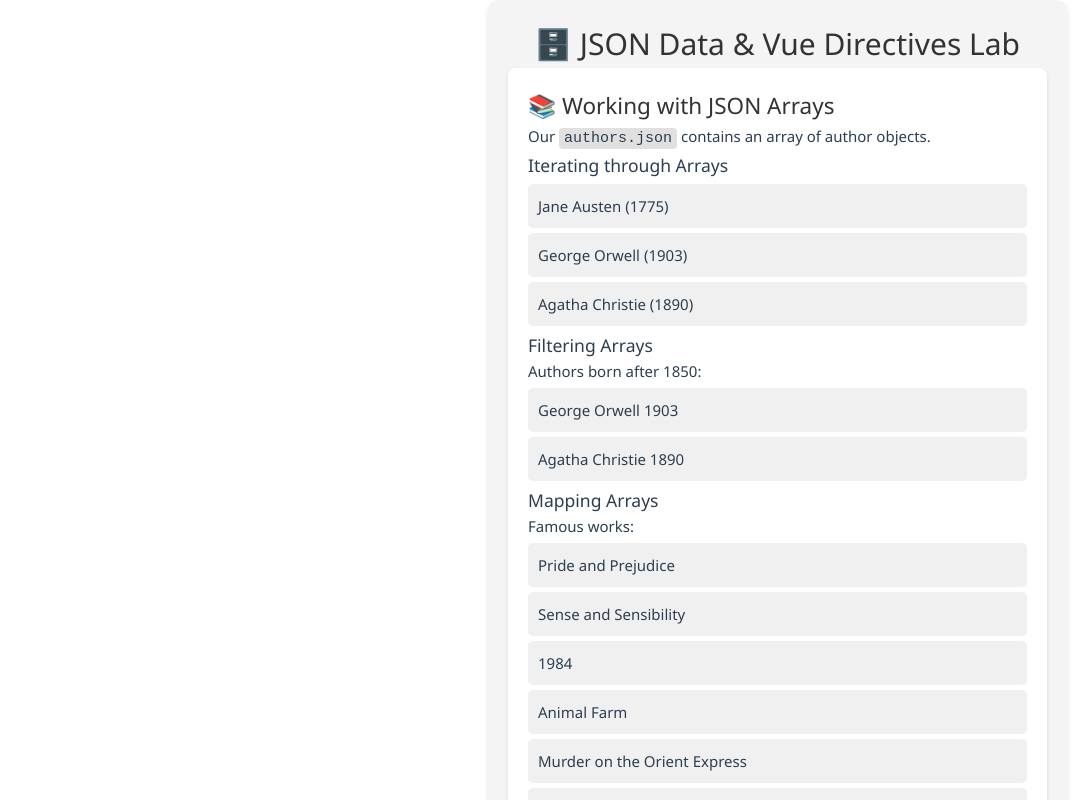
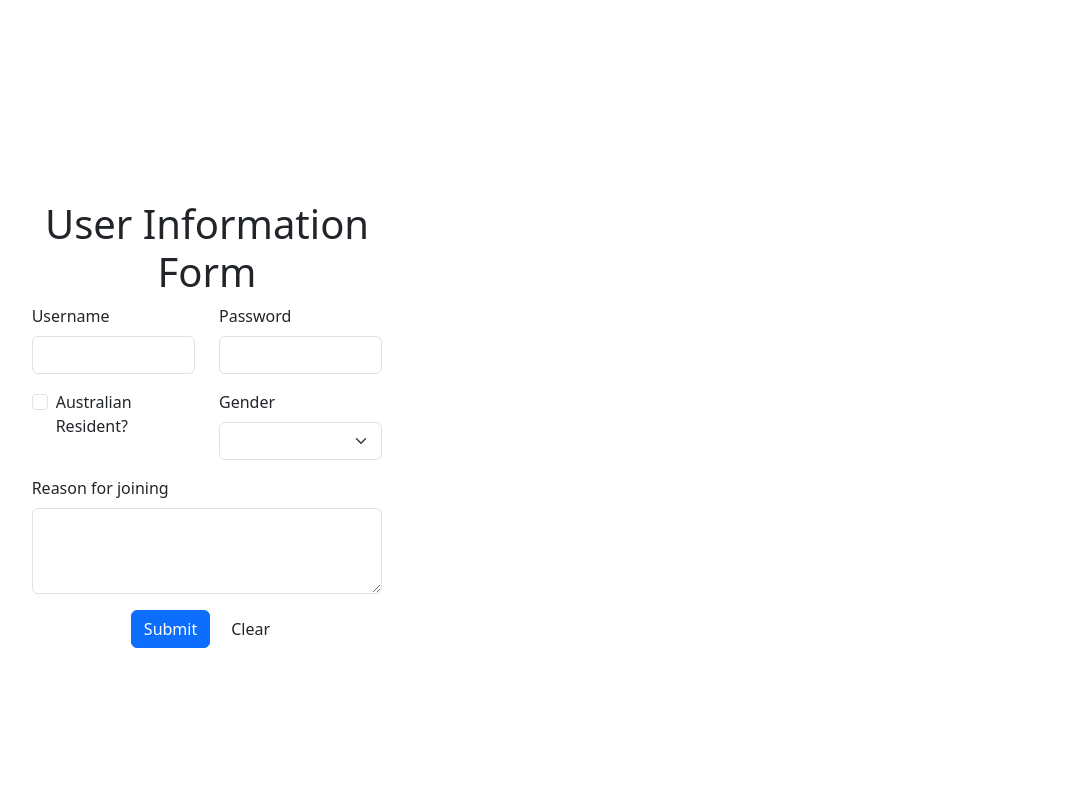
Before and after one commit to ratt0008/raghul-fit5032, a Vue app in the folder raghul-library/: page / in a window 1280 px wide. Shown: the top 800 px of the page, without its empty margins (152-1233 px from the left). Built offline with nearby package versions, Linux system fonts and the light colour scheme.

Commit message:
Week 3, Activities 1-6

```diff
--- a/raghul-library/package.json
+++ b/raghul-library/package.json
@@ -11,6 +11,7 @@
     "format": "prettier --write src/"
   },
   "dependencies": {
+    "bootstrap": "^5.3.3",
     "vue": "^3.4.29"
   },
   "devDependencies": {
--- a/raghul-library/src/App.vue
+++ b/raghul-library/src/App.vue
@@ -2,21 +2,37 @@
 import HelloWorld from './components/HelloWorld.vue'
 import TheWelcome from './components/TheWelcome.vue'
 import JSON from './components/JSON.vue'
+import Form from './components/Form.vue';
 </script>
 
 <template>
-  <header>
-    <!-- <img alt="Vue logo" class="logo" src="./assets/logo.svg" width="125" height="125" />
+  <!-- <TheWelcome /> -->
+  <!-- <JSON></JSON> -->
+  <!-- <div class="form">
+  <h1>User Information Form / Credentials</h1>
+      <! <form>
+          <label for="username">Username:</label><br>
+          <input type="text" id="username" name="username"><br>
 
-    <div class="wrapper">
-      <HelloWorld msg="You did it!" />
-    </div> -->
-  </header>
+          <label for="password">Password:</label><br>
+          <input type="password" id="password" name="password"><br>
 
-  <main>
-    <!-- <TheWelcome /> -->
-    <JSON></JSON>
-  </main>
+          <label for="isAustralian">Australian Resident?</label><br>
+          <input type="checkbox" id="isAustralian" name="isAustralian"><br>
+
+          <label for="reason">Reason For Joining:</label><br>
+          <textarea id="reason" name="reason" rows="3"></textarea><br>
+
+          <label for="gender">Gender</label><br>
+          <select id="gender">
+              <option value="female">Female</option>
+              <option value="male">Male</option>
+              <option value="other">Other</option>
+          </select>
+      </form> -->
+  <!-- </div> -->
+  <Form></Form>
+
 </template>
 
 <style scoped>
--- a/raghul-library/src/assets/base.css
+++ b/raghul-library/src/assets/base.css
@@ -36,7 +36,7 @@
   --section-gap: 160px;
 }
 
-@media (prefers-color-scheme: dark) {
+/* @media (prefers-color-scheme: dark) {
   :root {
     --color-background: var(--vt-c-black);
     --color-background-soft: var(--vt-c-black-soft);
@@ -48,7 +48,7 @@
     --color-heading: var(--vt-c-text-dark-1);
     --color-text: var(--vt-c-text-dark-2);
   }
-}
+} */
 
 *,
 *::before,
--- /dev/null
+++ b/raghul-library/src/components/Form.vue
@@ -0,0 +1,114 @@
+<template>
+    <div class = "container mt-5">
+        <div class="row">
+            <div class="col-md-8 offset-md-2">
+                <h1 class="text-center">User Information Form</h1>
+                <form @submit.prevent="submitForm">
+                    <div class="row mb-3">
+                        <div class="col-md-6">
+                            <label for="username" class="form-label">Username</label>
+                            <input type="text" class="form-control" id="username" v-model="formData.username">
+                        </div>
+                        <div class="col-md-6">
+                            <label for="password" class="form-label">Password</label>
+                            <input type="passwrd" class="form-control" id="password" v-model="formData.password">
+                        </div>
+                    </div>
+                    <div class="row mb-3">
+                        <div class="col-md-6">
+                            <div class="form-check">
+                                <input type="checkbox" class="form-check-input"
+                                id="isAustralian"
+                                    v-model="formData.isAustralian">
+                                <label class="form-check-label" for="isAustralian">Australian Resident?</label>
+                            </div>
+                        </div>
+                        <div class="col-md-6">
+                            <label for="gender" class="form-label">Gender</label>
+                            <select class="form-select" id="gender" v-model="formData.gender">
+                                <option value="male">Male</option>
+                                <option value="female">Female</option>
+                                <option value="other">Other</option>
+                            </select>
+                        </div>
+                    </div>
+                    <div class="mb-3">
+                        <label for="reason" class="form-label">Reason for joining</label>
+                        <textarea class="form-control" id="reason" rows="3" v-model="formData.reason"></textarea>
+                    </div>
+                    <div class="text-center">
+                        <button type="submit" class="btn btn-primary me-2">Submit</button>
+                        <button type="button" class="btn btn-seconday" @click="clearForm">Clear</button>
+                    </div>
+                </form>
+            </div>
+        </div>
+    </div>
+    <div class="row mt-5" v-if="submittedCards.length">
+        <div class="d-flex flex-wrap justify-content-start">
+            <div v-for="(card, index) in submittedCards" :key="index" class="card m-2" style="width: 18rem;">
+                <div class="card-header">
+                    User Information
+                </div>
+                <ul class="list-group list-group-flush">
+                    <li class="list-group-item">Username: {{ card.username }}</li>
+                    <li class="list-group-item">Password: {{ card.password }}</li>
+                    <li class="list-group-item">Australian Resident: {{ card.isAustralian ? 'Yes' : 'No' }}</li>
+                    <li class="list-group-item">Gender: {{ card.gender }}</li>
+                    <li class="list-group-item">Reason: {{ card.reason }}</li>
+                </ul>
+            </div>
+        </div>
+    </div>
+</template>
+
+<script setup>
+// Our logic will go here
+import { ref } from 'vue';
+
+const formData = ref({
+    username: '',
+    password: '',
+    isAustralian: false,
+    reason: '',
+    gender: ''
+});
+
+const submittedCards = ref([]);
+
+const submitForm = () => {
+    submittedCards.value.push({
+        ...formData.value
+    });
+};
+
+const clearForm = () => {
+    formData.value = {
+        username: '',
+        password: '',
+        isAustralian: false,
+        reason: '',
+        gender: ''
+    };
+};
+</script>
+
+<style scoped>
+</style>
+
+<style scoped>
+   .card {
+   border: 1px solid #ccc;
+   border-radius: 10px;
+   box-shadow: 0 2px 4px rgba(0, 0, 0, 0.1);
+   }
+   .card-header {
+   background-color: #275FDA;
+   color: white;
+   padding: 10px;
+   border-radius: 10px 10px 0 0;
+   }
+   .list-group-item {
+   padding: 10px;
+   }
+</style>
--- a/raghul-library/src/main.js
+++ b/raghul-library/src/main.js
@@ -1,4 +1,6 @@
 import './assets/main.css'
+// import './style.css'
+import 'bootstrap/dist/css/bootstrap.min.css'
 
 import { createApp } from 'vue'
 import App from './App.vue'
--- /dev/null
+++ b/raghul-library/src/style.css
@@ -0,0 +1,22 @@
+h1 {
+    text-align: center;
+    margin-top: 20px;
+    text-shadow: 4px 4px 8px rgba(0, 0, 0, 0.5);
+}
+
+.form {
+    text-align: center;
+    margin-top: 50px;
+}
+
+#username:focus,
+#password:focus,
+#isAustralian:focus,
+#reason:focus {
+    border-color: #FF6347; /* More obvious border color change (Tomato) */
+    background-color: #FFEBE8; /* Light background color change */
+}
+
+select[id="gender"] {
+    background-color: #d3d3d3; /* Default background color set to gray */
+}
```
Also changed, not shown: 2 other files (tests, documents, lock files or other folders).
